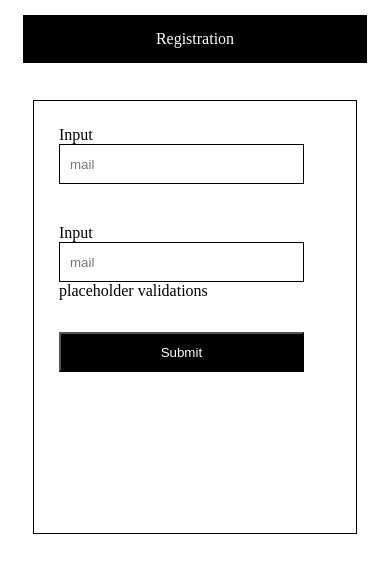
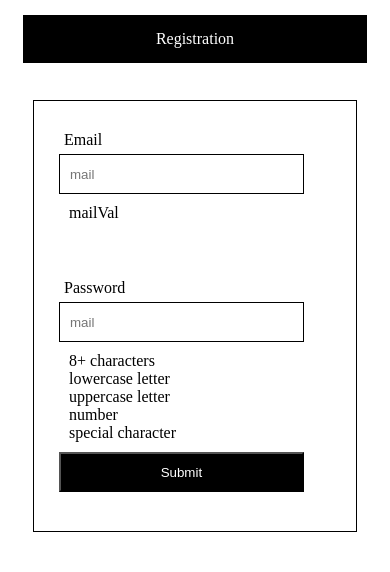
Before and after one commit to DomenicoSacco94/test-registration-form, a React (Create React App) app: page / in a window 390 px wide. Shown: the top 572 px of the page. Built offline with nearby package versions, Linux system fonts and the light colour scheme.

Commit message:
unify components

```diff
--- a/src/App.css
+++ b/src/App.css
@@ -18,7 +18,7 @@
 }
 
 .formContainer {
-    height: 200px;
+    height: 250px;
     width: 40%;
     border: 1px solid black;
     display: flex;
@@ -54,7 +54,17 @@
 }
 
 .validationDiv {
-    height: 100px;
+    min-height: 100px;
+    padding: 10px;
+}
+
+.validationDivMail {
+    min-height: 20px;
+    padding: 10px;
+}
+
+.label {
+    margin: 10px;
 }
 
 @media only screen
@@ -68,11 +78,11 @@ and (max-width: 480px) {
     }
 
     .validationDiv {
-        height: 50px;
+        min-height: 70px;
     }
 
     .formContainer {
-        height: 50%;
+        height: 420px;
         width: 80%;
         border: 1px solid black;
         display: block;
@@ -95,4 +105,8 @@ and (max-width: 480px) {
         display: block;
     }
 
+    .label {
+        margin: 5px;
+    }
+
 }
--- a/src/App.js
+++ b/src/App.js
@@ -1,18 +1,30 @@
 import './App.css';
-import InputForm from "./InputForm";
 import SubmitButton from "./SubmitButton";
-import MailForm from "./MailForm";
+import {useState} from "react";
+import Input from "./Input";
 
 function App() {
+
+    const [password, setPassword] = useState('');
+    const [mail, setMail] = useState('');
+
+    const validationResults = [
+        '8+ characters',
+        'lowercase letter',
+        'uppercase letter',
+        'number',
+        'special character'
+    ]
+
     return (
         <>
         <div className="appHeader"> Registration </div>
             <div className="formContainer fixedBox">
                 <div className="formColumn">
-                <MailForm />
+                <Input name="Email" type="mail" validationResults={['mailVal']} className="validationDivMail"/>
                 </div>
                 <div className="formColumn">
-                <InputForm />
+                <Input name="Password" type="text" validationResults={validationResults} className="validationDiv"/>
                 <SubmitButton/>
                 </div>
             </div>
--- /dev/null
+++ b/src/Input.js
@@ -0,0 +1,16 @@
+function Input({name, type, className, validationResults}) {
+
+
+
+    return (
+        <>
+        <div className="label"> {name} </div>
+        <input type={type} className="input formItem" placeholder="mail"/>
+            <div className={className}>
+                {validationResults.map(validation => <div> {validation} </div>)}
+            </div>
+        </>
+    );
+}
+
+export default Input;
--- a/src/InputForm.js
+++ /dev/null
@@ -1,12 +0,0 @@
-function InputForm() {
-
-    return (
-        <>
-        <div> Input </div>
-        <input type="text" className="input formItem" placeholder="mail"/>
-        <div className="validationDiv"> placeholder validations</div>
-        </>
-    );
-}
-
-export default InputForm;
--- a/src/MailForm.js
+++ /dev/null
@@ -1,11 +0,0 @@
-function MailForm() {
-
-    return (
-        <>
-        <div> Input </div>
-        <input type="text" className="input formItem" placeholder="mail"/>
-        </>
-    );
-}
-
-export default MailForm;
--- a/src/SubmitButton.js
+++ b/src/SubmitButton.js
@@ -1,7 +1,7 @@
 function SubmitButton() {
 
     return (
-        <div className="submitDiv"> <button className="submitButton formItem"> Submit </button> </div>
+        <div className="submitDiv"> <button type="submit" className="submitButton formItem"> Submit </button> </div>
     );
 }
 
```
